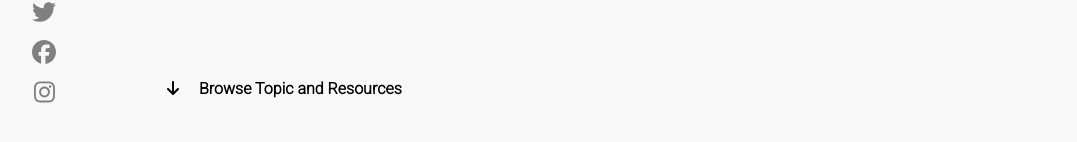
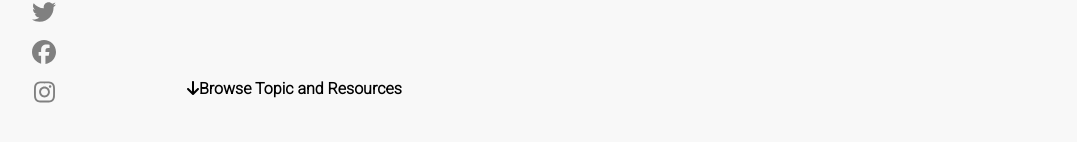
Before and after one commit to KaranB37/Work-responsibly, a React (Create React App) app: page / in a window 1280 px wide. Shown: the part 662-804 px from the top of the page, without its empty margins (9-1086 px from the left). Built offline with nearby package versions, Linux system fonts and the light colour scheme.

Commit message:
new changes

```diff
--- a/src/Section.jsx
+++ b/src/Section.jsx
@@ -62,8 +62,10 @@ const Section = () => {
         </p>
       </div>
       <div className="down">
-        <FontAwesomeIcon className="icon" icon={faArrowDown} />
-        <span>Browse Topic and Resources</span>
+        <span>
+          <FontAwesomeIcon className="icon" icon={faArrowDown} />
+          Browse Topic and Resources
+        </span>
       </div>
       <Social />
     </section>
```
